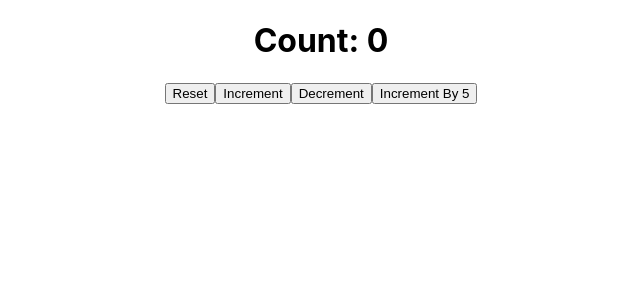
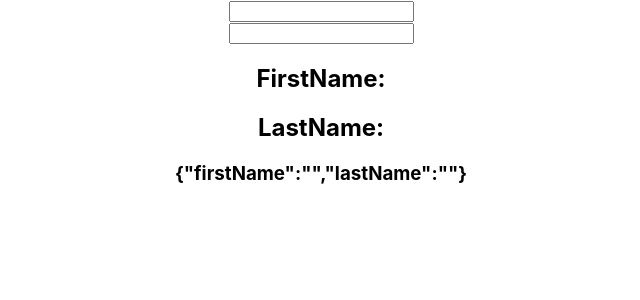
Before and after one commit to SaishJ/React-Hooks, a React (Create React App) app: page / in a window 1280 px wide. Shown: the top 300 px of the page, without its empty margins (319-959 px from the left). Built offline with nearby package versions, Linux system fonts and the light colour scheme.

Commit message:
:fire: useState with object
useState with object

```diff
--- a/src/App.js
+++ b/src/App.js
@@ -1,12 +1,14 @@
 import "./App.css";
 import Counter from "./components/Counter";
+import CounterThree from "./components/CounterThree";
 import CounterTwo from "./components/CounterTwo";
 
 function App() {
   return (
     <div className="App">
       {/* <Counter /> */}
-      <CounterTwo />
+      {/* <CounterTwo /> */}
+      <CounterThree />
     </div>
   );
 }
--- /dev/null
+++ b/src/components/CounterThree.js
@@ -0,0 +1,30 @@
+import React, { useState } from "react";
+
+function CounterThree() {
+  const [name, setName] = useState({ firstName: "", lastName: "" });
+  return (
+    <div>
+      <form>
+        <div>
+          <input
+            type="text"
+            value={name.firstName}
+            onChange={(e) => setName({ ...name, firstName: e.target.value })}
+          />
+        </div>
+        <div>
+          <input
+            type="text"
+            value={name.lastName}
+            onChange={(e) => setName({ ...name, lastName: e.target.value })}
+          />
+        </div>
+      </form>
+      <h2>FirstName: {name.firstName}</h2>
+      <h2>LastName: {name.lastName}</h2>
+      <h3>{JSON.stringify(name)}</h3>
+    </div>
+  );
+}
+
+export default CounterThree;
```
Also changed, not shown: 1 other file (tests, documents, lock files or other folders).
